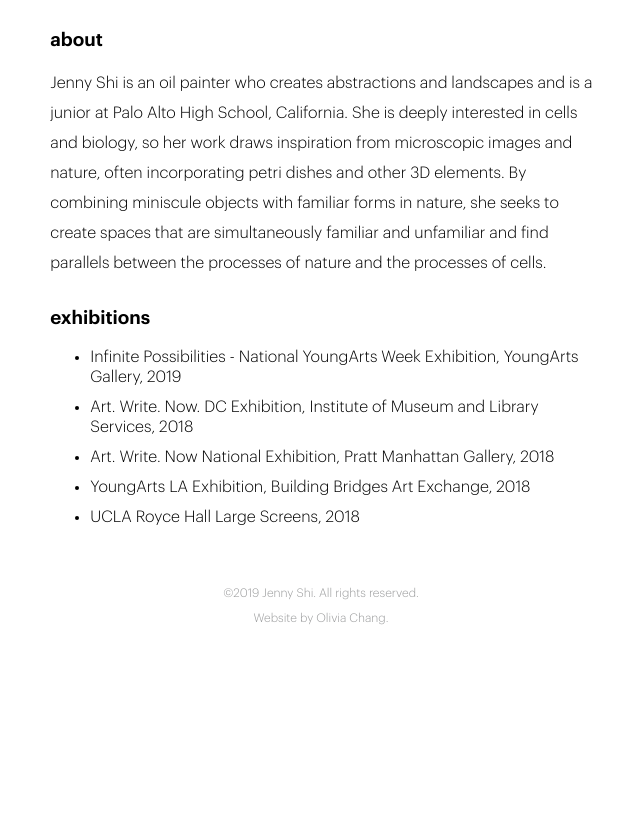
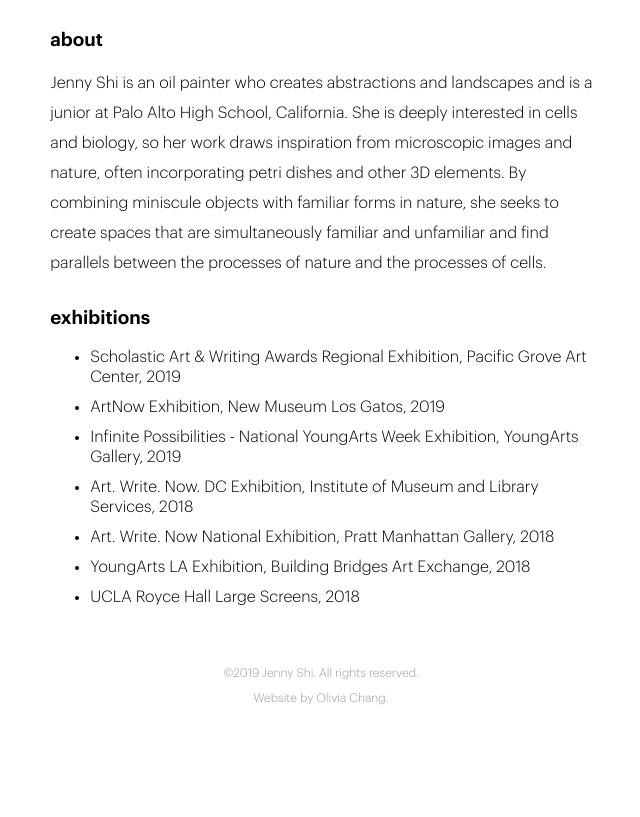
Before and after one commit to oliviachang29/jenny, a Jekyll site: the page built from about.markdown, in a window 1280 px wide. Shown: the part 613-1430 px from the top of the page, without its empty margins (319-959 px from the left). Built offline with Jekyll 4.4.1, drawn with Linux system fonts in a browser that asks for light colours; nearby versions of some CDN libraries; before the commit the page ends 1350 px from its top, so only the background shows below that.

Commit message:
Updated About

```diff
--- a/about.markdown
+++ b/about.markdown
@@ -13,6 +13,8 @@ layout: static
 	<p>Jenny Shi is an oil painter who creates abstractions and landscapes and is a junior at Palo Alto High School, California. She is deeply interested in cells and biology, so her work draws inspiration from microscopic images and nature, often incorporating petri dishes and other 3D elements. By combining miniscule objects with familiar forms in nature, she seeks to create spaces that are simultaneously familiar and unfamiliar and find parallels between the processes of nature and the processes of cells. </p>
 	<h3>exhibitions</h3>
 	<ul>
+                <li>Scholastic Art & Writing Awards Regional Exhibition, Pacific Grove Art Center, 2019</li>
+                <li>ArtNow Exhibition, New Museum Los Gatos, 2019</li>
                 <li>Infinite Possibilities - National YoungArts Week Exhibition, YoungArts Gallery, 2019</li>
 		<li>Art. Write. Now. DC Exhibition, Institute of Museum and Library Services, 2018</li>
 		<li>Art. Write. Now National Exhibition, Pratt Manhattan Gallery, 2018</li>
```
